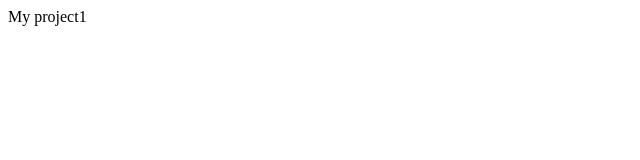
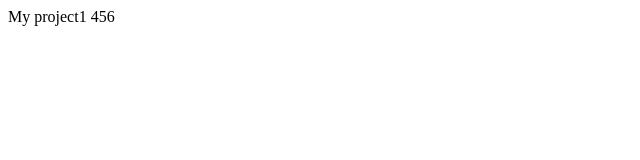
Before and after one commit to yevgeniy-podobr/my-project1, a plain HTML site: page index.html in a window 1280 px wide. Shown: the full height of the page, 0-640 px from the left. Drawn offline with Linux system fonts and the light colour scheme.

```diff
--- a/index.html
+++ b/index.html
@@ -6,6 +6,6 @@
   <title>My project1</title>
 </head>
 <body>
-  <h>My project1</h>
+  <h>My project1 456</h>
 </body>
 </html>
```
